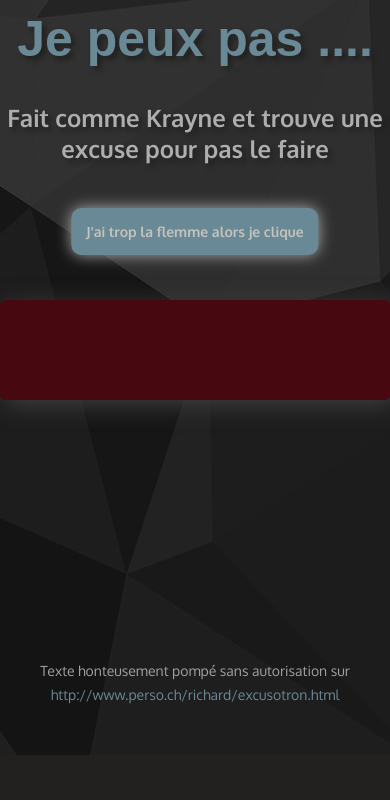
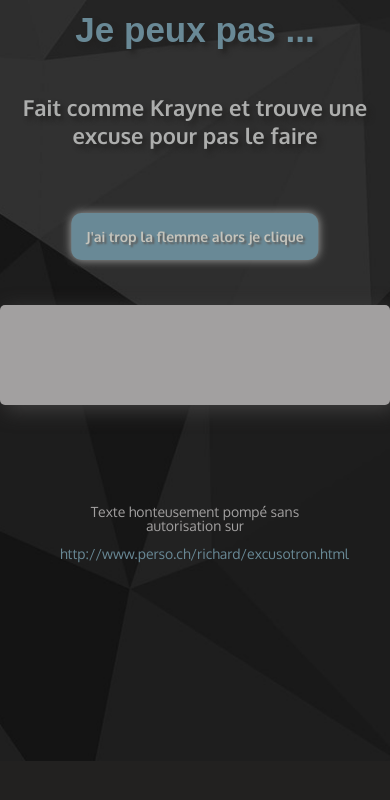
Before and after one commit to Duruti/je_peux_pas, a plain HTML site: page index.html in a window 390 px wide. Drawn offline with Linux system fonts and the light colour scheme; a web font is replaced by a local one.

Commit message:
add responsive and design

```diff
--- a/index.html
+++ b/index.html
@@ -12,7 +12,7 @@
 </head>
 <body>
 
-   <h1>Je peux pas ....</h1>
+   <h1>Je peux pas ...</h1>
    <h2 class="title">
       Fait comme Krayne et trouve une excuse pour pas le faire</h2>
    <button class="btn">J'ai trop la flemme alors je clique</button>
--- a/style.css
+++ b/style.css
@@ -6,13 +6,13 @@
 body{
    position: relative;
    width: 100%;
-   min-height: 700px;
+   /* min-height: 800px; */
    margin: 0px;
    padding: 0px;
    font-family: 'Oxygen', sans-serif;
    background-color: #222120;
    background-image: url(website-design-slider-background-stockton.jpg);
-   background-size: auto;
+   background-size: cover;
    background-position: center;
    background-repeat: no-repeat;
 }
@@ -57,7 +57,7 @@ h1{
    border-color: transparent;
    text-decoration: none;
    color : #c5c4bc;
-   /* text-shadow: 2px 2px 2px #5d5b59; */
+   text-shadow: 2px 2px 2px #5d5b59;
    cursor: pointer;
 }
 
@@ -66,7 +66,7 @@ h1{
       box-shadow: 0px 0px 5px #adaead;
    }
    50% {
-      box-shadow: 0px 0px 15px #adaead;
+      box-shadow: 0px 0px 10px #adaead;
    }
    100%{
       box-shadow: 0px 0px 5px #adaead;
@@ -81,32 +81,45 @@ h1{
    max-width: 700px;
    min-height:100px ;
    letter-spacing: 1px;
-   background-color: #470810;
-   color : #a2a0a0;
+   background-color:  #a2a0a0;
+   color : rgb(240, 240, 240);
    border-radius: 5px;
-   box-shadow: 5px 5px 25px rgb(64, 63, 63);
+   box-shadow: 5px 5px 20px rgba(64, 63, 63);
 }
 footer{
-   position: absolute;
+   /* position: absolute;
    bottom: 10px;
-   left: 50%;
-   width: 400px;
-   transform: translateX(-50%);
+   left: 50%; */
+   max-width: 400px;
+   /* transform: translateX(-50%); */
    font-size: 14px;
-   line-height: 10px;
+   line-height: 14px;
+
+   margin: 200px auto;
    margin-top: 100px;
    color: #a2a0a0;;
    text-align: center;
 
 }
+
 /* .excuse p::before{
    content: "   ";
    margin-left: 20px;
 } */
 @media screen and (max-width:450px)
 {
+   h1{
+      font-size: 35px;
+   }
+   h2{
+      font-size: 22px;
+      padding: 20px;
+   }
    .excuse{
       margin: 20px 0;
       width: 100%;
    }
+   footer{
+      max-width: 270px;
+   }
 }
```
